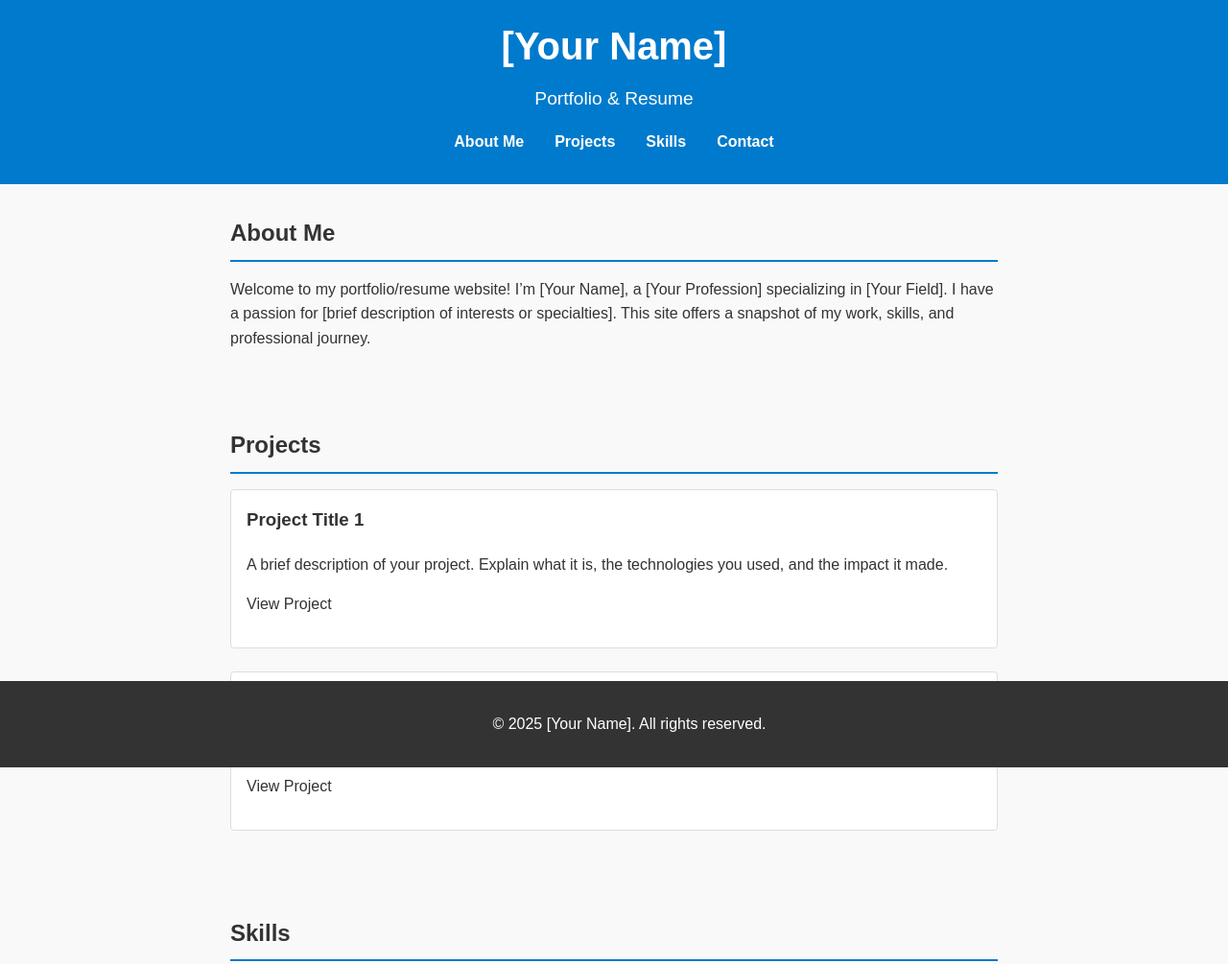
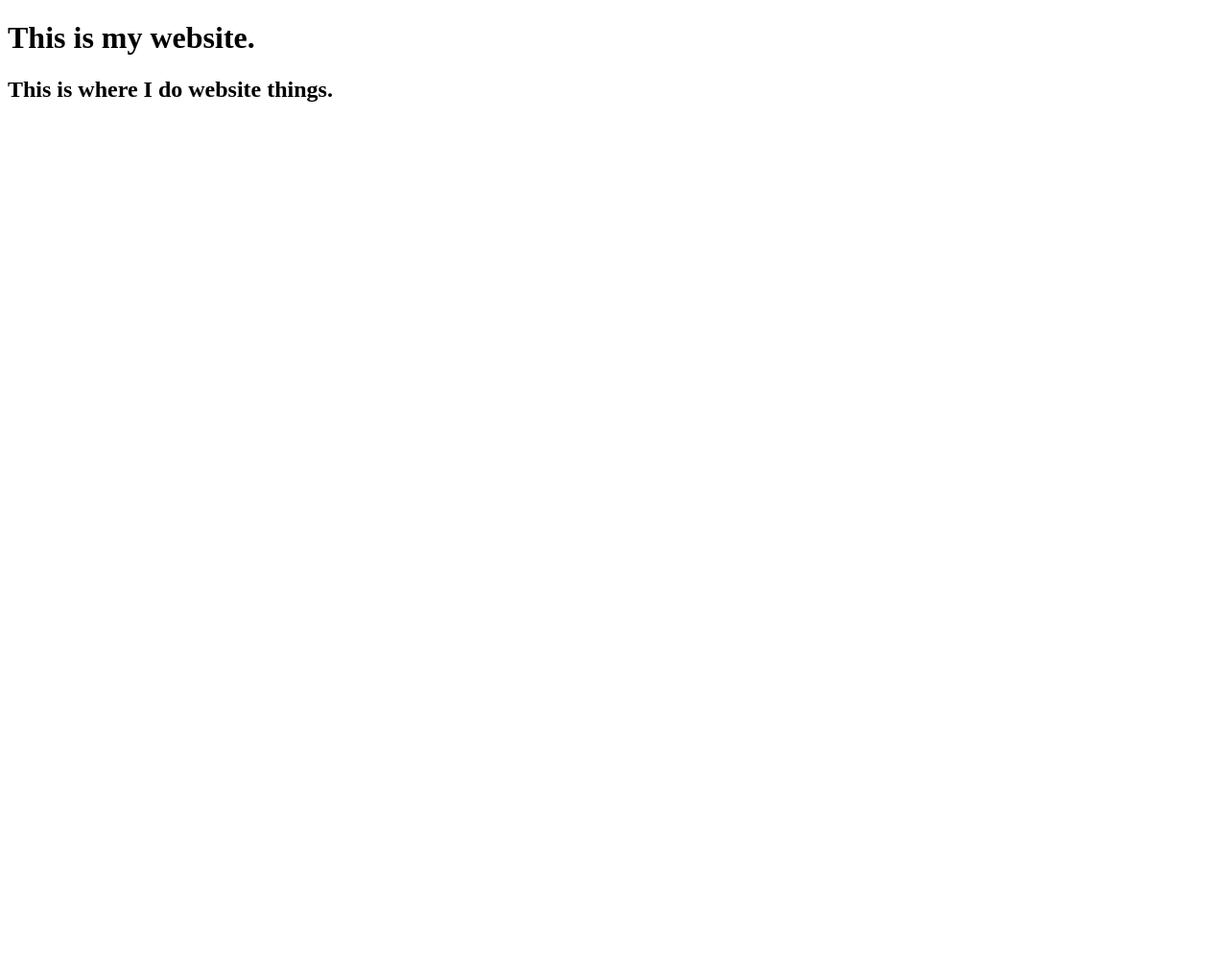
Before and after one commit to rcmcint/rcmcint.github.io, a plain HTML site: page index.html in a window 1280 px wide. Shown: the top 1005 px of the page at 96% size. After the commit the page ends 800 px from the top, so only its background shows below. Drawn offline with Linux system fonts and the light colour scheme.

Commit message:
Update index.html

```diff
--- a/index.html
+++ b/index.html
@@ -1,182 +1,12 @@
 <!DOCTYPE html>
  <html lang="en">
  <head>
-  <!-- Basic Page Needs -->
      <meta charset="UTF-8">
      <meta name="viewport" content="width=device-width, initial-scale=1.0">
-  <meta name="description" content="Portfolio and resume website for [Your Name]">
-  <title>Ricky McIntyre</title>
-
-  <!-- Inline CSS for quick styling -->
-  <style>
-    /* General Styles */
-    body {
-      font-family: Arial, sans-serif;
-      margin: 0;
-      padding: 0;
-      line-height: 1.6;
-      color: #333;
-      background-color: #f9f9f9;
-    }
-    a {
-      text-decoration: none;
-      color: inherit;
-    }
-    h1, h2, h3 {
-      margin-top: 0;
-    }
-
-    /* Header */
-    header {
-      background: #007acc;
-      color: #fff;
-      padding: 1rem;
-      text-align: center;
-    }
-    header h1 {
-      margin: 0;
-      font-size: 2.5rem;
-    }
-    header p {
-      margin: 0.5rem 0 0;
-      font-size: 1.2rem;
-    }
-
-    /* Navigation */
-    nav {
-      margin-top: 1rem;
-    }
-    nav ul {
-      list-style: none;
-      padding: 0;
-      display: flex;
-      justify-content: center;
-    }
-    nav ul li {
-      margin: 0 1rem;
-    }
-    nav ul li a {
-      color: #fff;
-      font-weight: bold;
-    }
-
-    /* Sections */
-    section {
-      padding: 2rem;
-      max-width: 800px;
-      margin: 0 auto;
-    }
-    .section-title {
-      border-bottom: 2px solid #007acc;
-      margin-bottom: 1rem;
-      padding-bottom: 0.5rem;
-    }
-    section article {
-      margin-bottom: 1.5rem;
-      background: #fff;
-      padding: 1rem;
-      border: 1px solid #ddd;
-      border-radius: 4px;
-    }
-    section ul {
-      list-style: disc;
-      padding-left: 1.5rem;
-    }
-
-    /* Footer */
-    footer {
-      background: #333;
-      color: #fff;
-      text-align: center;
-      padding: 1rem;
-      position: fixed;
-      bottom: 0;
-      width: 100%;
-    }
-
-    /* Responsive Styles */
-    @media (max-width: 600px) {
-      nav ul {
-        flex-direction: column;
-        align-items: center;
-      }
-      nav ul li {
-        margin: 0.5rem 0;
-      }
-      footer {
-        position: relative;
-      }
-    }
-  </style>
+     <title>Ricardo Mcintyre</title>
  </head>
  <body>
-  <!-- Header with Navigation -->
-  <header>
-    <h1>[Your Name]</h1>
-    <p>Portfolio &amp; Resume</p>
-    <nav>
-      <ul>
-        <li><a href="#about">About Me</a></li>
-        <li><a href="#projects">Projects</a></li>
-        <li><a href="#skills">Skills</a></li>
-        <li><a href="#contact">Contact</a></li>
-      </ul>
-    </nav>
-  </header>
-
-  <!-- About Section -->
-  <section id="about">
-    <h2 class="section-title">About Me</h2>
-    <p>
-      Welcome to my portfolio/resume website! I’m [Your Name], a [Your Profession] specializing in
-      [Your Field]. I have a passion for [brief description of interests or specialties]. This site offers
-      a snapshot of my work, skills, and professional journey.
-    </p>
-  </section>
-
-  <!-- Projects Section -->
-  <section id="projects">
-    <h2 class="section-title">Projects</h2>
-    <article>
-      <h3>Project Title 1</h3>
-      <p>
-        A brief description of your project. Explain what it is, the technologies you used, and the impact it made.
-      </p>
-      <p><a href="[Project Link]" target="_blank">View Project</a></p>
-    </article>
-    <article>
-      <h3>Project Title 2</h3>
-      <p>
-        A brief description of your project. Explain the concept and what you accomplished.
-      </p>
-      <p><a href="[Project Link]" target="_blank">View Project</a></p>
-    </article>
-    <!-- Add more project articles as needed -->
-  </section>
-
-  <!-- Skills Section -->
-  <section id="skills">
-    <h2 class="section-title">Skills</h2>
-    <ul>
-      <li>Skill 1</li>
-      <li>Skill 2</li>
-      <li>Skill 3</li>
-      <li>Skill 4</li>
-    </ul>
-  </section>
-
-  <!-- Contact Section -->
-  <section id="contact">
-    <h2 class="section-title">Contact</h2>
-    <p>If you’d like to get in touch, please feel free to reach out!</p>
-    <p>Email: <a href="mailto:your.email@example.com">your.email@example.com</a></p>
-    <p>LinkedIn: <a href="https://www.linkedin.com/in/yourprofile" target="_blank">Your LinkedIn Profile</a></p>
-    <!-- You can later add a contact form if needed -->
-  </section>
-
-  <!-- Footer -->
-  <footer>
-    <p>© 2025 [Your Name]. All rights reserved.</p>
-  </footer>
+     <h1>This is my website.</h1>
+     <h2>This is where I do website things.</h2>
  </body>
  </html>
```
Lines whose indentation alone changed are shown as unchanged.
